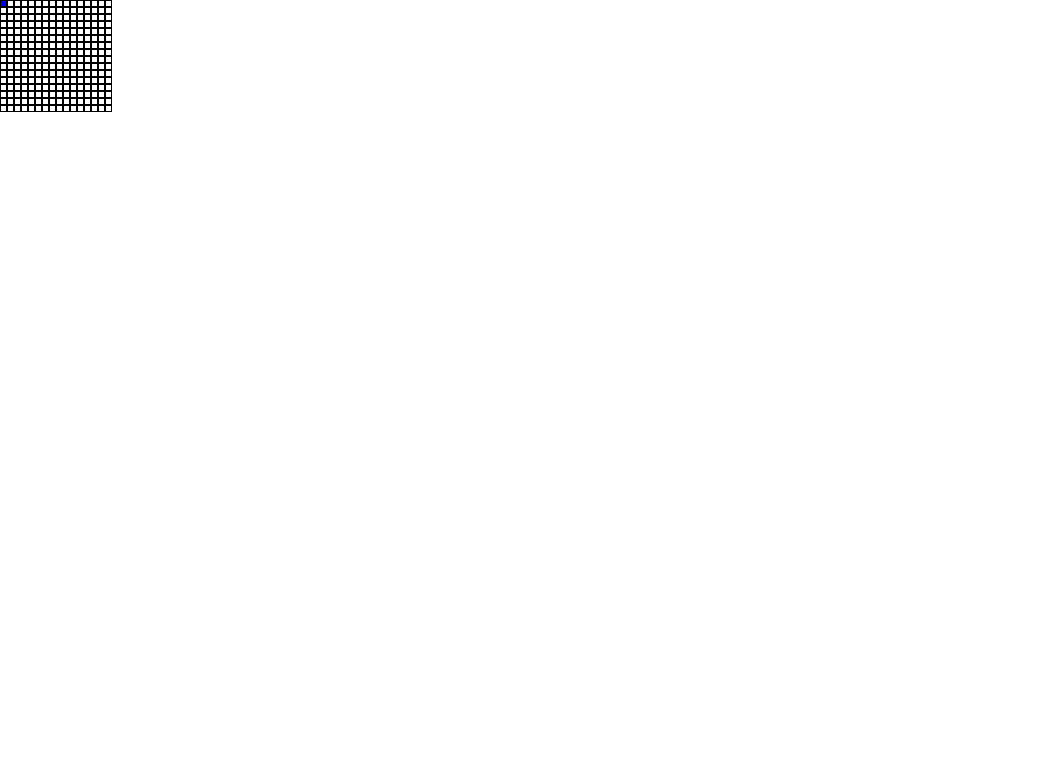
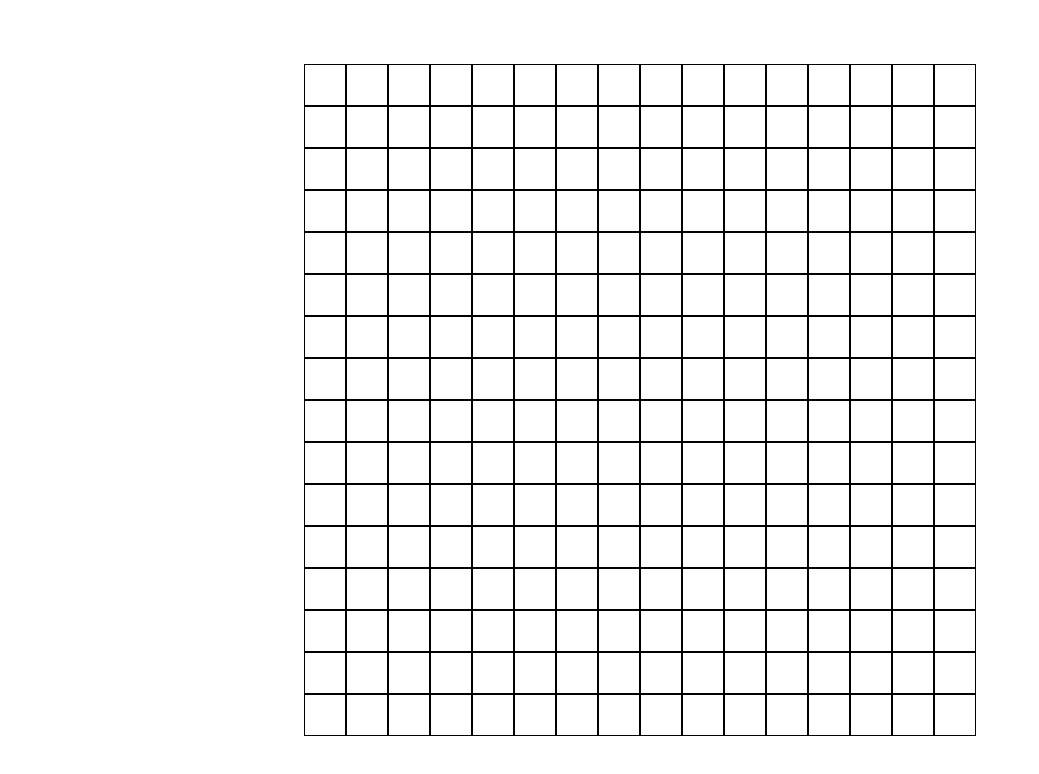
Before and after one commit to DRS05/etch-a-sketch, a plain HTML site: page main.html in a window 1280 px wide. Shown: the whole page, without its empty margins (0-1039 px from the left). Drawn offline with Linux system fonts and the light colour scheme.

Commit message:
Refactor grid styles
I refactored the grid styles so the rows of the grid are set up in rows
instead of columns by changing the flex-direction to column.
Furthermore, made the width and height bigger of the grid to make
it more clear. Centered the grid.

```diff
--- a/stylesheet.css
+++ b/stylesheet.css
@@ -3,21 +3,25 @@
 	padding: 0px;
 }
 
+body {
+	height: 100vh;
+	display: flex;
+	align-items: center;
+	justify-content: center;
+}
+
 .grid-container {
 	display: flex;
+	flex-direction: column;
 }
 
 .grid-row {
-	flex-direction: column;
 	display: flex;
+	flex-direction: row;
 }
 
 .grid-cell {
 	border: 1px solid black;
-	width: 5px;
-	height: 5px;
+	width: 40px;
+	height: 40px;
 }
-
-.grid-cell:hover {
-	background-color: aqua;
-}
```
